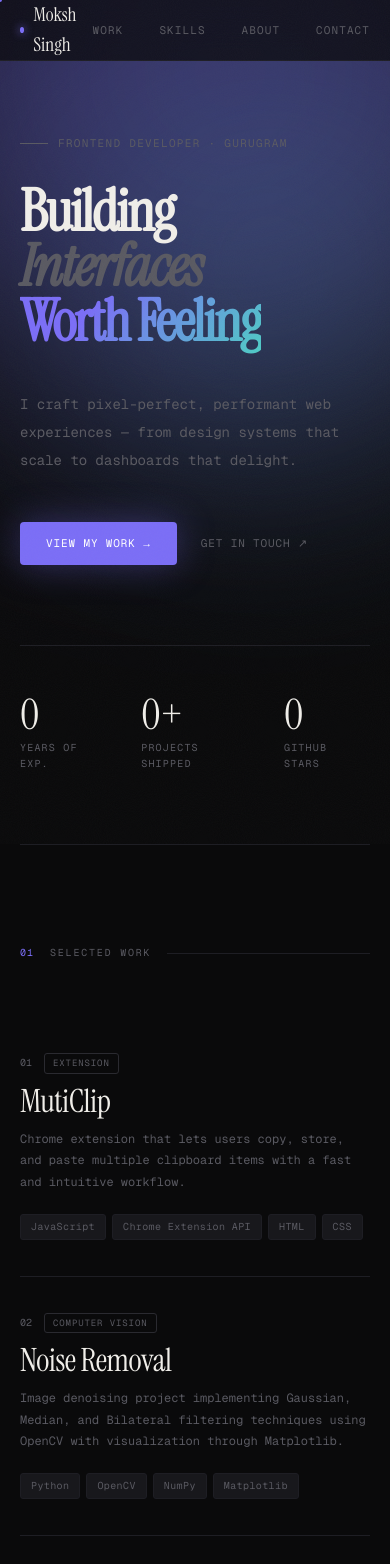
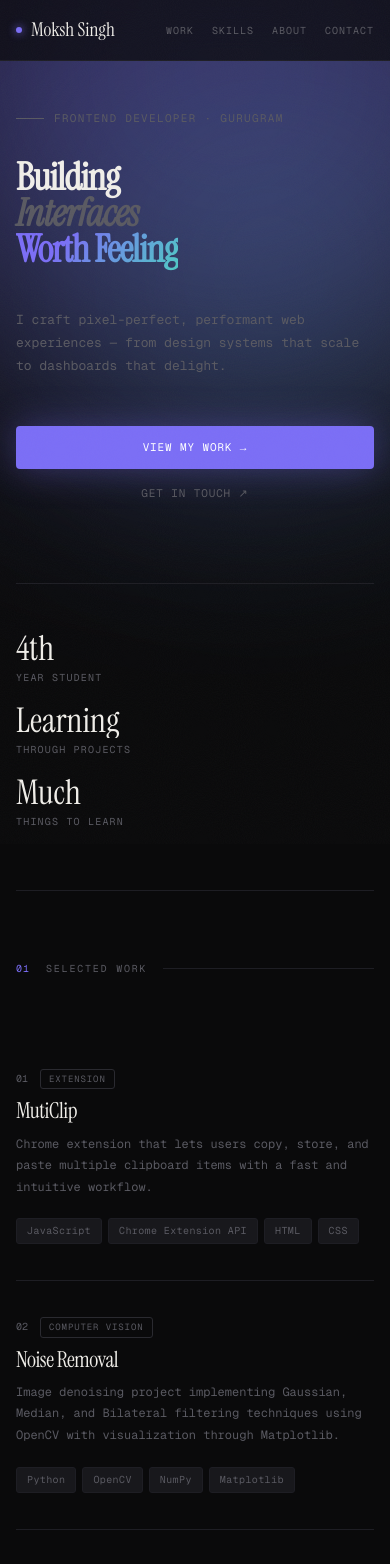
Before and after one commit to MokshManral/MokshPortfolio, a React (Vite) app: page / in a window 390 px wide. Shown: the top 1564 px of the page. Built offline with nearby package versions, Linux system fonts and the light colour scheme.

Commit message:
Added Responsiveness

```diff
--- a/src/App.css
+++ /dev/null
@@ -1,184 +0,0 @@
-.counter {
-  font-size: 16px;
-  padding: 5px 10px;
-  border-radius: 5px;
-  color: var(--accent);
-  background: var(--accent-bg);
-  border: 2px solid transparent;
-  transition: border-color 0.3s;
-  margin-bottom: 24px;
-
-  &:hover {
-    border-color: var(--accent-border);
-  }
-  &:focus-visible {
-    outline: 2px solid var(--accent);
-    outline-offset: 2px;
-  }
-}
-
-.hero {
-  position: relative;
-
-  .base,
-  .framework,
-  .vite {
-    inset-inline: 0;
-    margin: 0 auto;
-  }
-
-  .base {
-    width: 170px;
-    position: relative;
-    z-index: 0;
-  }
-
-  .framework,
-  .vite {
-    position: absolute;
-  }
-
-  .framework {
-    z-index: 1;
-    top: 34px;
-    height: 28px;
-    transform: perspective(2000px) rotateZ(300deg) rotateX(44deg) rotateY(39deg)
-      scale(1.4);
-  }
-
-  .vite {
-    z-index: 0;
-    top: 107px;
-    height: 26px;
-    width: auto;
-    transform: perspective(2000px) rotateZ(300deg) rotateX(40deg) rotateY(39deg)
-      scale(0.8);
-  }
-}
-
-#center {
-  display: flex;
-  flex-direction: column;
-  gap: 25px;
-  place-content: center;
-  place-items: center;
-  flex-grow: 1;
-
-  @media (max-width: 1024px) {
-    padding: 32px 20px 24px;
-    gap: 18px;
-  }
-}
-
-#next-steps {
-  display: flex;
-  border-top: 1px solid var(--border);
-  text-align: left;
-
-  & > div {
-    flex: 1 1 0;
-    padding: 32px;
-    @media (max-width: 1024px) {
-      padding: 24px 20px;
-    }
-  }
-
-  .icon {
-    margin-bottom: 16px;
-    width: 22px;
-    height: 22px;
-  }
-
-  @media (max-width: 1024px) {
-    flex-direction: column;
-    text-align: center;
-  }
-}
-
-#docs {
-  border-right: 1px solid var(--border);
-
-  @media (max-width: 1024px) {
-    border-right: none;
-    border-bottom: 1px solid var(--border);
-  }
-}
-
-#next-steps ul {
-  list-style: none;
-  padding: 0;
-  display: flex;
-  gap: 8px;
-  margin: 32px 0 0;
-
-  .logo {
-    height: 18px;
-  }
-
-  a {
-    color: var(--text-h);
-    font-size: 16px;
-    border-radius: 6px;
-    background: var(--social-bg);
-    display: flex;
-    padding: 6px 12px;
-    align-items: center;
-    gap: 8px;
-    text-decoration: none;
-    transition: box-shadow 0.3s;
-
-    &:hover {
-      box-shadow: var(--shadow);
-    }
-    .button-icon {
-      height: 18px;
-      width: 18px;
-    }
-  }
-
-  @media (max-width: 1024px) {
-    margin-top: 20px;
-    flex-wrap: wrap;
-    justify-content: center;
-
-    li {
-      flex: 1 1 calc(50% - 8px);
-    }
-
-    a {
-      width: 100%;
-      justify-content: center;
-      box-sizing: border-box;
-    }
-  }
-}
-
-#spacer {
-  height: 88px;
-  border-top: 1px solid var(--border);
-  @media (max-width: 1024px) {
-    height: 48px;
-  }
-}
-
-.ticks {
-  position: relative;
-  width: 100%;
-
-  &::before,
-  &::after {
-    content: '';
-    position: absolute;
-    top: -4.5px;
-    border: 5px solid transparent;
-  }
-
-  &::before {
-    left: 0;
-    border-left-color: var(--border);
-  }
-  &::after {
-    right: 0;
-    border-right-color: var(--border);
-  }
-}
--- a/src/components/Hero.jsx
+++ b/src/components/Hero.jsx
@@ -21,7 +21,7 @@ const Hero = () => {
               <a href="#contact" className="btn-ghost" onClick={e => { e.preventDefault(); go("contact"); }}>Get in touch ↗</a>
             </div>
             <div className="hero-stats">
-              {[["0", "Years of exp."], ["0+", "Projects shipped"], ["0", "GitHub stars"]].map(([n, l]) => (
+              {[["4th", "Year Student"], ["Learning", "Through Projects"], ["Much", "Things to learn"]].map(([n, l]) => (
                 <div key={l}><span className="stat-num">{n}</span><div className="stat-label">{l}</div></div>
               ))}
             </div>
--- a/src/styles.css
+++ b/src/styles.css
@@ -826,3 +826,221 @@ footer {
     display: none;
   }
 }
+
+/* ===========================
+   RESPONSIVE DESIGN
+=========================== */
+
+/* Large Tablets */
+@media (max-width: 992px) {
+  .shell,
+  .nav-inner {
+    padding: 0 30px;
+  }
+
+  .hero {
+    padding: 150px 0 90px;
+  }
+
+  .hero-stats {
+    flex-wrap: wrap;
+    gap: 32px;
+  }
+
+  .about-grid {
+    gap: 50px;
+  }
+
+  .contact-card {
+    padding: 48px 36px;
+  }
+}
+
+/* Tablets */
+@media (max-width: 768px) {
+
+  body {
+    cursor: auto;
+  }
+
+  .cursor-ring,
+  .cursor-dot {
+    display: none;
+  }
+
+  .shell,
+  .nav-inner {
+    padding: 0 20px;
+  }
+
+  .nav-links {
+    gap: 18px;
+    flex-wrap: wrap;
+  }
+
+  .nav-links a {
+    font-size: 10px;
+  }
+
+  .nav-badge {
+    display: none;
+  }
+
+  .hero {
+    padding: 120px 0 70px;
+  }
+
+  .hero-desc {
+    max-width: 100%;
+  }
+
+  .hero-actions {
+    flex-wrap: wrap;
+    gap: 16px;
+  }
+
+  .hero-stats {
+    gap: 24px;
+    flex-wrap: wrap;
+  }
+
+  .about-grid {
+    grid-template-columns: 1fr;
+    gap: 40px;
+  }
+
+  .skills-grid {
+    grid-template-columns: 1fr;
+  }
+
+  .work-item {
+    grid-template-columns: 1fr;
+    gap: 20px;
+  }
+
+  .work-right {
+    display: none;
+  }
+
+  .contact-inner {
+    flex-direction: column;
+  }
+
+  .contact-links {
+    width: 100%;
+    min-width: 100%;
+  }
+
+  .contact-card {
+    padding: 32px 24px;
+  }
+
+  footer {
+    flex-direction: column;
+    gap: 10px;
+    text-align: center;
+  }
+}
+
+/* Mobile */
+@media (max-width: 576px) {
+
+  section {
+    padding: 70px 0;
+  }
+
+  .hero-name {
+    font-size: clamp(42px, 13vw, 72px);
+    letter-spacing: -1px;
+  }
+
+  .hero-desc {
+    font-size: 13px;
+    line-height: 1.8;
+  }
+
+  .hero-actions {
+    flex-direction: column;
+    align-items: stretch;
+  }
+
+  .btn-primary,
+  .btn-ghost {
+    justify-content: center;
+    width: 100%;
+  }
+
+  .hero-stats {
+    flex-direction: column;
+    gap: 18px;
+  }
+
+  .stat-num {
+    font-size: 34px;
+  }
+
+  .work-title {
+    font-size: 26px;
+  }
+
+  .work-desc {
+    max-width: 100%;
+  }
+
+  .skill-block {
+    padding: 24px;
+  }
+
+  .skill-row {
+    grid-template-columns: 1fr;
+    gap: 8px;
+  }
+
+  .skill-bar-track {
+    max-width: 100%;
+  }
+
+  .tl-item {
+    grid-template-columns: 1fr;
+    gap: 10px;
+  }
+
+  .contact-heading {
+    line-height: 1.2;
+  }
+}
+
+/* Small Phones */
+@media (max-width: 420px) {
+
+  .shell,
+  .nav-inner {
+    padding: 0 16px;
+  }
+
+  .hero {
+    padding: 105px 0 60px;
+  }
+
+  .hero-name {
+    font-size: 38px;
+  }
+
+  .work-title {
+    font-size: 22px;
+  }
+
+  .contact-card {
+    padding: 24px 18px;
+  }
+
+  .contact-link {
+    font-size: 11px;
+    padding: 10px 12px;
+  }
+
+  .cursor-ring,
+  .cursor-dot {
+    display: none;
+  }
+}
```
